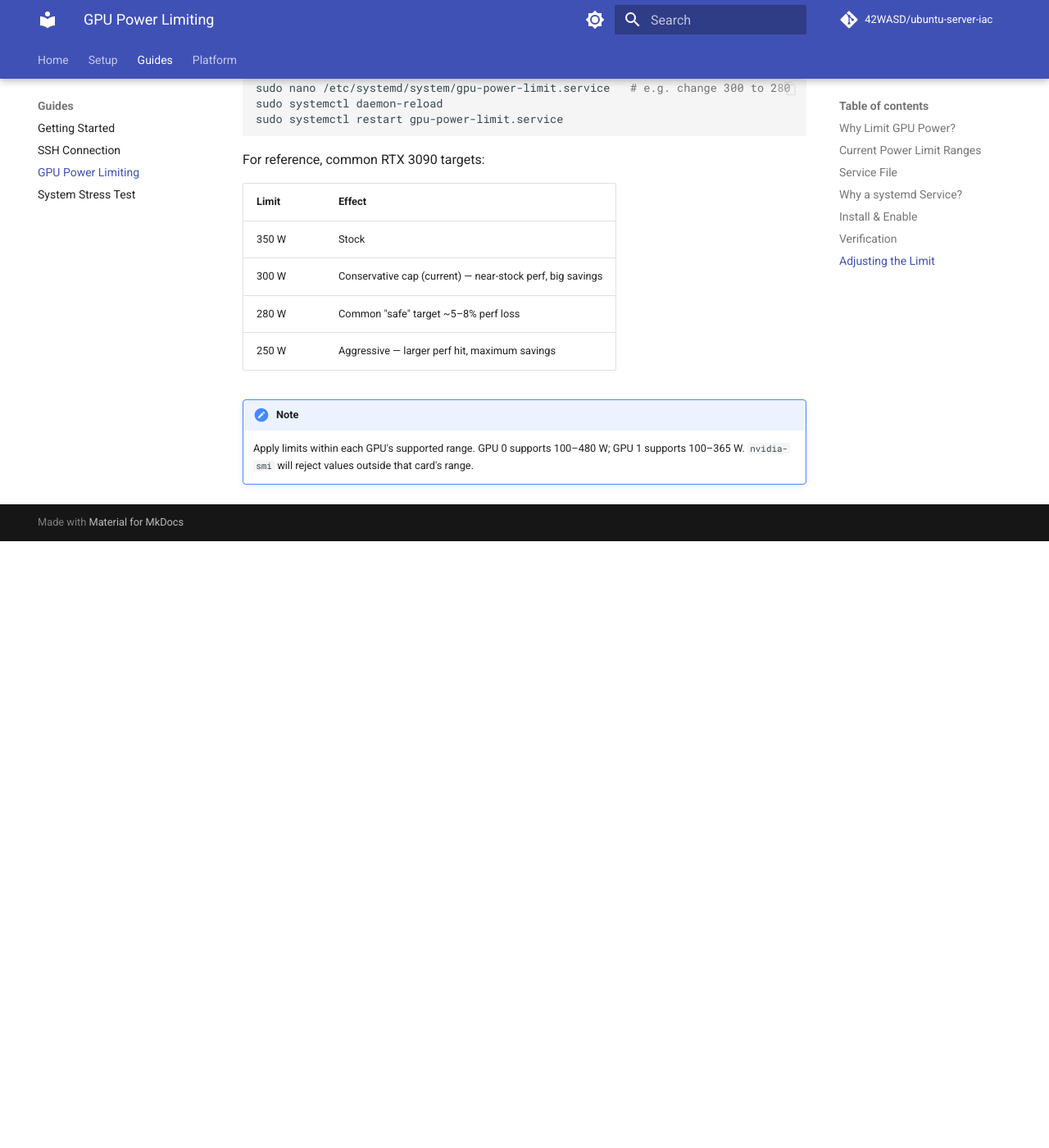
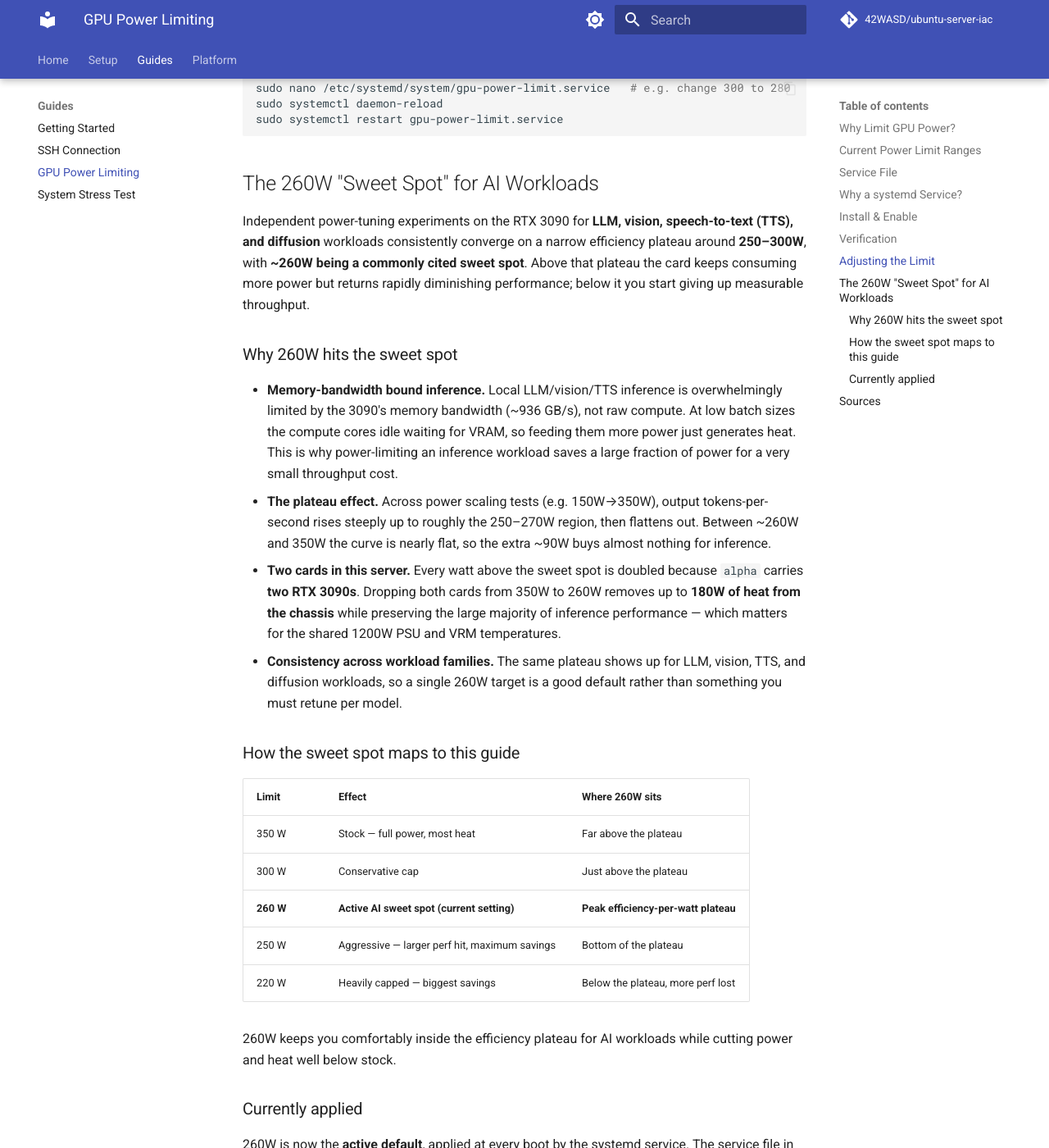
Before and after one commit to 42WASD/ubuntu-server-iac, an MkDocs documentation site: the page built from docs/guides/gpu-power-limit-guide.md, in a window 1280 px wide and 1400 px high, scrolled down 2373 px. Shown: the whole window at 82% size. Built offline with MkDocs 1.6.1 and Material for MkDocs 9.7.7, drawn with Linux system fonts in a browser that asks for light colours; comment, search, counter and statistics services are not loaded; before the commit the page ends 3033 px from its top, so only the background shows below that; some of the changed text lies outside the part shown.

Commit message:
feat: lower GPU power limit to 260W and record clocks in stress monitor
- systemd service: cap both RTX 3090s at 260W (AI efficiency sweet spot)
- stress-test.sh: dynamically report actual GPU power caps
- monitor-stress.sh: record CPU avg MHz, GPU SM/MEM MHz, per-GPU temp
- docs: update both guides to 260W; add measured 260W stress results
  (CPU ~206W/2673MHz, GPU0 248W/1198MHz/65C, GPU1 247W/1091MHz/84C,
   Tctl 95C max, total ~701W, zero gpu-burn errors)

````diff
--- a/docs/guides/gpu-power-limit-guide.md
+++ b/docs/guides/gpu-power-limit-guide.md
@@ -1,10 +1,10 @@
 # GPU Power Limiting
 
-This guide documents how the **2 × NVIDIA RTX 3090** GPUs on the server (`alpha`) are power-limited to **300W** each and kept persistent across reboots using a **systemd service**.
+This guide documents how the **2 × NVIDIA RTX 3090** GPUs on the server (`alpha`) are power-limited to **260W** each and kept persistent across reboots using a **systemd service**.
 
 ## Why Limit GPU Power?
 
-The RTX 3090 ships with a **350W** default power limit. In this particular system, GPU 0 was found running at **390W** (above stock — likely from a prior overclock/undervolt tool). Capping both cards at **300W** delivers:
+The RTX 3090 ships with a **350W** default power limit. In this particular system, GPU 0 was found running at **390W** (above stock — likely from a prior overclock/undervolt tool). Capping both cards at **260W** (the AI efficiency sweet spot) delivers:
 
 - **Near-stock performance** (roughly 5–8% loss in the worst case, often less)
 - **Significantly lower power draw and heat** — important for a shared/limited PSU
@@ -20,7 +20,7 @@
 | 0 | 390 W (was 350 stock) | 100 W | 480 W |
 | 1 | 350 W (stock) | 100 W | 365 W |
 
-Both cards support a **300W** target.
+Both cards support a **260W** target.
 
 ## Service File
 
@@ -32,7 +32,7 @@
 
 ```ini title="scripts/gpu/gpu-power-limit.service"
 [Unit]
-Description=Set NVIDIA GPU power limits to 300W and enable persistence mode
+Description=Set NVIDIA GPU power limits to 260W and enable persistence mode
 After=multi-user.target
 StartLimitIntervalSec=0
 
@@ -41,9 +41,9 @@
 RemainAfterExit=yes
 # Persistence mode keeps the driver loaded so power limits stay applied.
 ExecStart=/usr/bin/nvidia-smi -pm 1
-# Apply a 300W power limit to both RTX 3090 GPUs.
-ExecStart=/usr/bin/nvidia-smi -i 0 -pl 300
-ExecStart=/usr/bin/nvidia-smi -i 1 -pl 300
+# Apply a 260W power limit to both RTX 3090 GPUs.
+ExecStart=/usr/bin/nvidia-smi -i 0 -pl 260
+ExecStart=/usr/bin/nvidia-smi -i 1 -pl 260
 
 [Install]
 WantedBy=multi-user.target
@@ -68,7 +68,7 @@
 
 ## Verification
 
-Check that both GPUs report a **300W** limit and **Enabled** persistence mode:
+Check that both GPUs report a **260W** limit and **Enabled** persistence mode:
 
 ```bash
 nvidia-smi --query-gpu=index,name,power.limit,persistence_mode --format=csv
@@ -78,8 +78,8 @@
 
 ```text
 index, name, power.limit [W], persistence_mode
-0, NVIDIA GeForce RTX 3090, 300.00 W, Enabled
-1, NVIDIA GeForce RTX 3090, 300.00 W, Enabled
+0, NVIDIA GeForce RTX 3090, 260.00 W, Enabled
+1, NVIDIA GeForce RTX 3090, 260.00 W, Enabled
 ```
 
 Confirm the service is active and enabled:
@@ -99,14 +99,40 @@
 sudo systemctl restart gpu-power-limit.service
 ```
 
-For reference, common RTX 3090 targets:
+## The 260W "Sweet Spot" for AI Workloads
 
-| Limit | Effect |
-|-------|--------|
-| 350 W | Stock |
-| 300 W | Conservative cap (current) — near-stock perf, big savings |
-| 280 W | Common "safe" target ~5–8% perf loss |
-| 250 W | Aggressive — larger perf hit, maximum savings |
+Independent power-tuning experiments on the RTX 3090 for **LLM, vision, speech-to-text (TTS), and diffusion** workloads consistently converge on a narrow efficiency plateau around **250–300W**, with **~260W being a commonly cited sweet spot**. Above that plateau the card keeps consuming more power but returns rapidly diminishing performance; below it you start giving up measurable throughput.
+
+### Why 260W hits the sweet spot
+
+- **Memory-bandwidth bound inference.** Local LLM/vision/TTS inference is overwhelmingly limited by the 3090's memory bandwidth (~936 GB/s), not raw compute. At low batch sizes the compute cores idle waiting for VRAM, so feeding them more power just generates heat. This is why power-limiting an inference workload saves a large fraction of power for a very small throughput cost.
+- **The plateau effect.** Across power scaling tests (e.g. 150W→350W), output tokens-per-second rises steeply up to roughly the 250–270W region, then flattens out. Between ~260W and 350W the curve is nearly flat, so the extra ~90W buys almost nothing for inference.
+- **Two cards in this server.** Every watt above the sweet spot is doubled because `alpha` carries **two RTX 3090s**. Dropping both cards from 350W to 260W removes up to **180W of heat from the chassis** while preserving the large majority of inference performance — which matters for the shared 1200W PSU and VRM temperatures.
+- **Consistency across workload families.** The same plateau shows up for LLM, vision, TTS, and diffusion workloads, so a single 260W target is a good default rather than something you must retune per model.
+
+### How the sweet spot maps to this guide
+
+| Limit | Effect | Where 260W sits |
+|-------|--------|-----------------|
+| 350 W | Stock — full power, most heat | Far above the plateau |
+| 300 W | Conservative cap | Just above the plateau |
+| **260 W** | **Active AI sweet spot (current setting)** | **Peak efficiency-per-watt plateau** |
+| 250 W | Aggressive — larger perf hit, maximum savings | Bottom of the plateau |
+| 220 W | Heavily capped — biggest savings | Below the plateau, more perf lost |
+
+260W keeps you comfortably inside the efficiency plateau for AI workloads while cutting power and heat well below stock.
+
+### Currently applied
+
+260W is now the **active default**, applied at every boot by the systemd service. The service file in the repo is already set to `-pl 260`.
 
 !!! note
-    Apply limits within each GPU's supported range. GPU 0 supports 100–480 W; GPU 1 supports 100–365 W. `nvidia-smi` will reject values outside that card's range.
+    GPU 0 supports 100–480W; GPU 1 supports 100–365W. A 260W target is comfortably within both cards' supported ranges.
+
+## Sources
+
+- **RTX3090 Power Tuning Results on LLM, Vision, TTS, and Diffusion** — r/LocalLLaMA. Recommends setting the 3090's power limit to ~250–300W to get excellent performance while saving on the order of 100W per card:
+  <https://www.reddit.com/r/LocalLLaMA/comments/1egvoqj/rtx3090_power_tuning_results_on_llm_vision_tts/>
+- **GPU Power Tuning for AI Workloads** — CJ's Workshop (YouTube). Benchmarks a single RTX 3090 from 150W to 350W in 5W increments across four workload types (LLM, vision, speech-to-text, diffusion), showing how each responds to its power envelope: <https://www.youtube.com/watch?v=vshdD1Q0Mgs>
+
+These two sources are the primary basis for the **260W sweet spot** recommended in this guide.
````
Also changed, not shown: docs/guides/stress-test-guide.md (+49 -7 lines), 3 other files.
